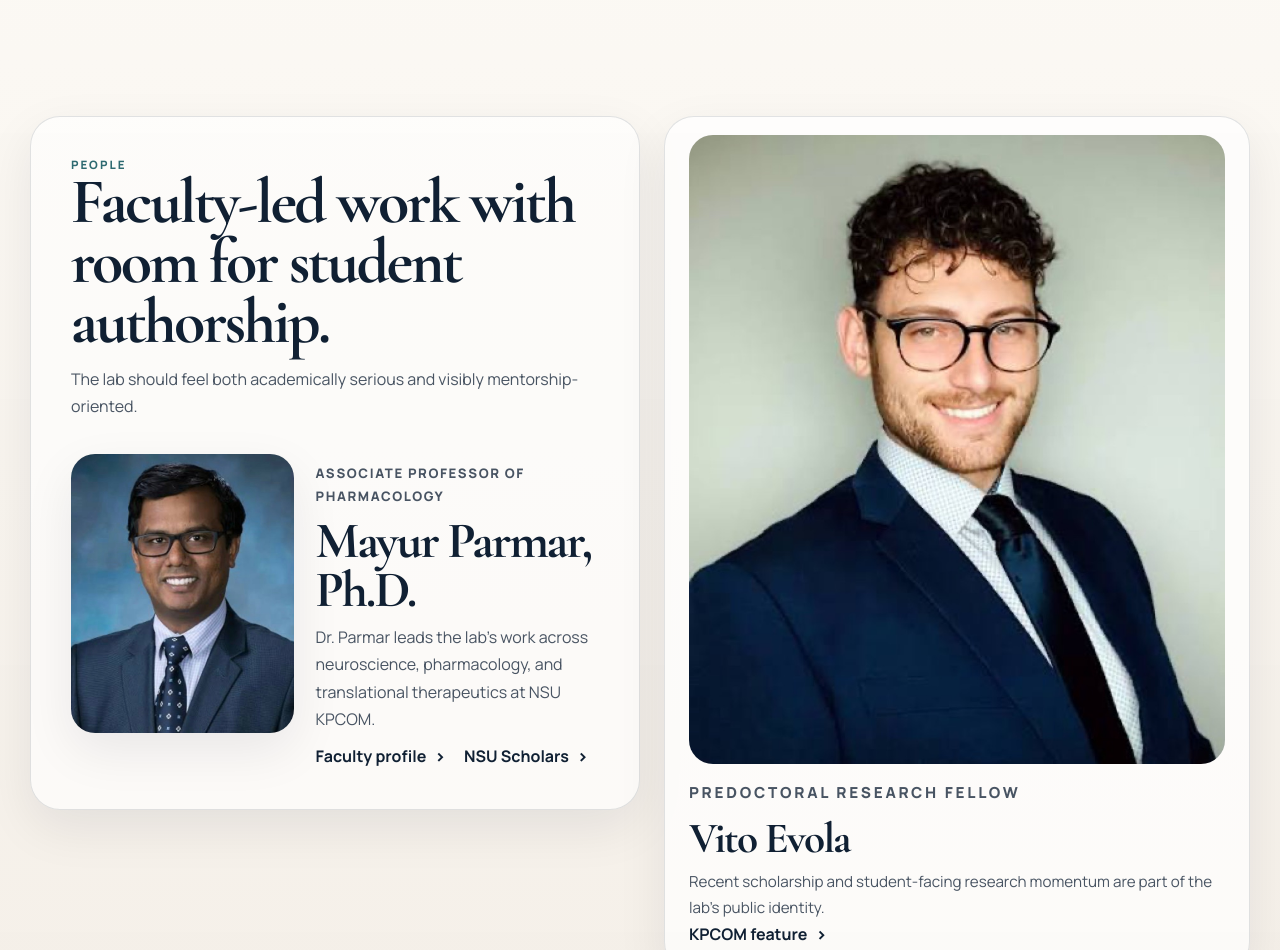
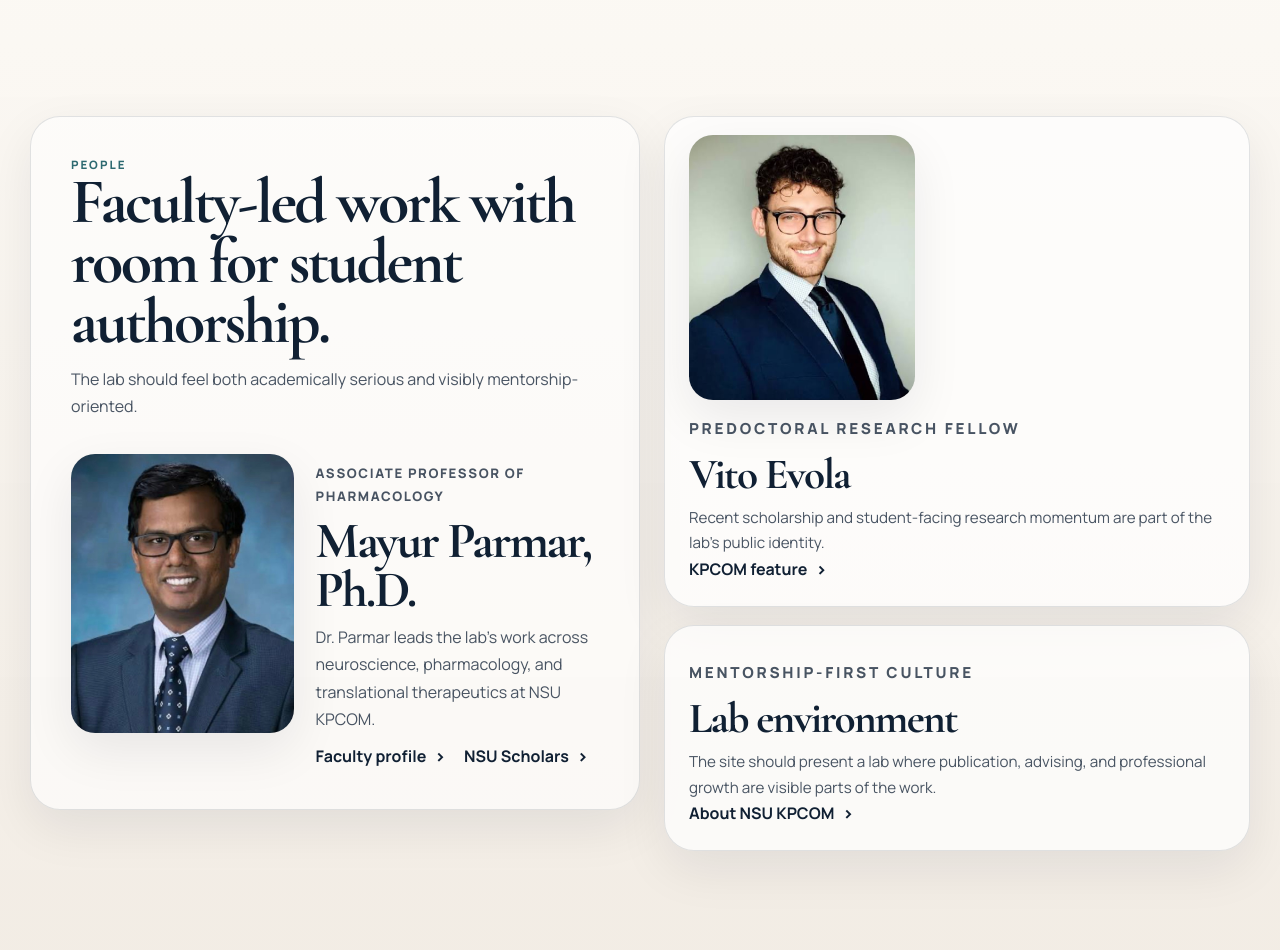
Before and after one commit to andrewbouras/parmar-lab-site, a website built with Vite: page index.html in a window 1280 px wide. Shown: the part 3180-4130 px from the top of the page. Built offline with nearby package versions, Linux system fonts and the light colour scheme.

Commit message:
Reduce portrait size in people card

```diff
--- a/src/styles.css
+++ b/src/styles.css
@@ -818,8 +818,10 @@ figure {
 }
 
 .card-photo {
+  width: clamp(168px, 58%, 226px);
   aspect-ratio: 4 / 4.7;
   margin-bottom: 16px;
+  box-shadow: var(--light-shadow);
 }
 
 .card-photo img {
```
